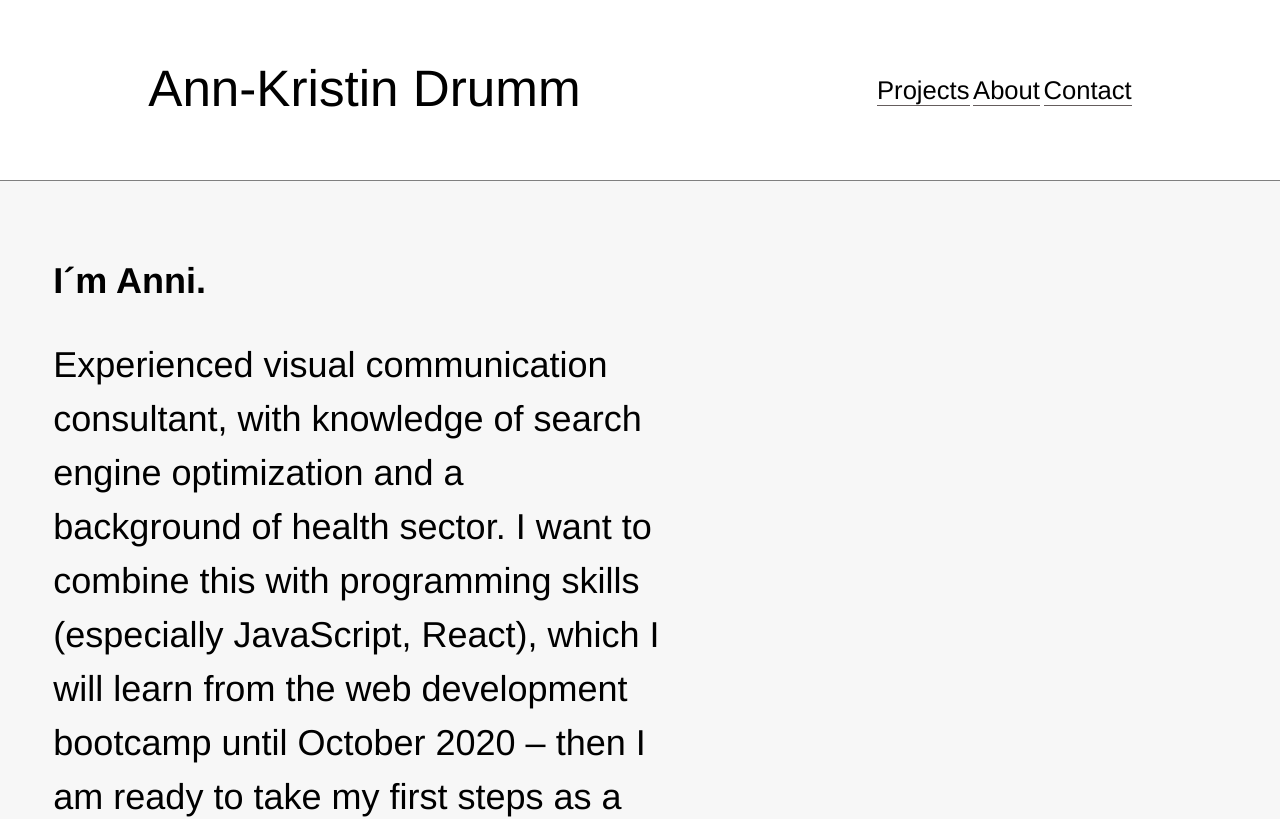
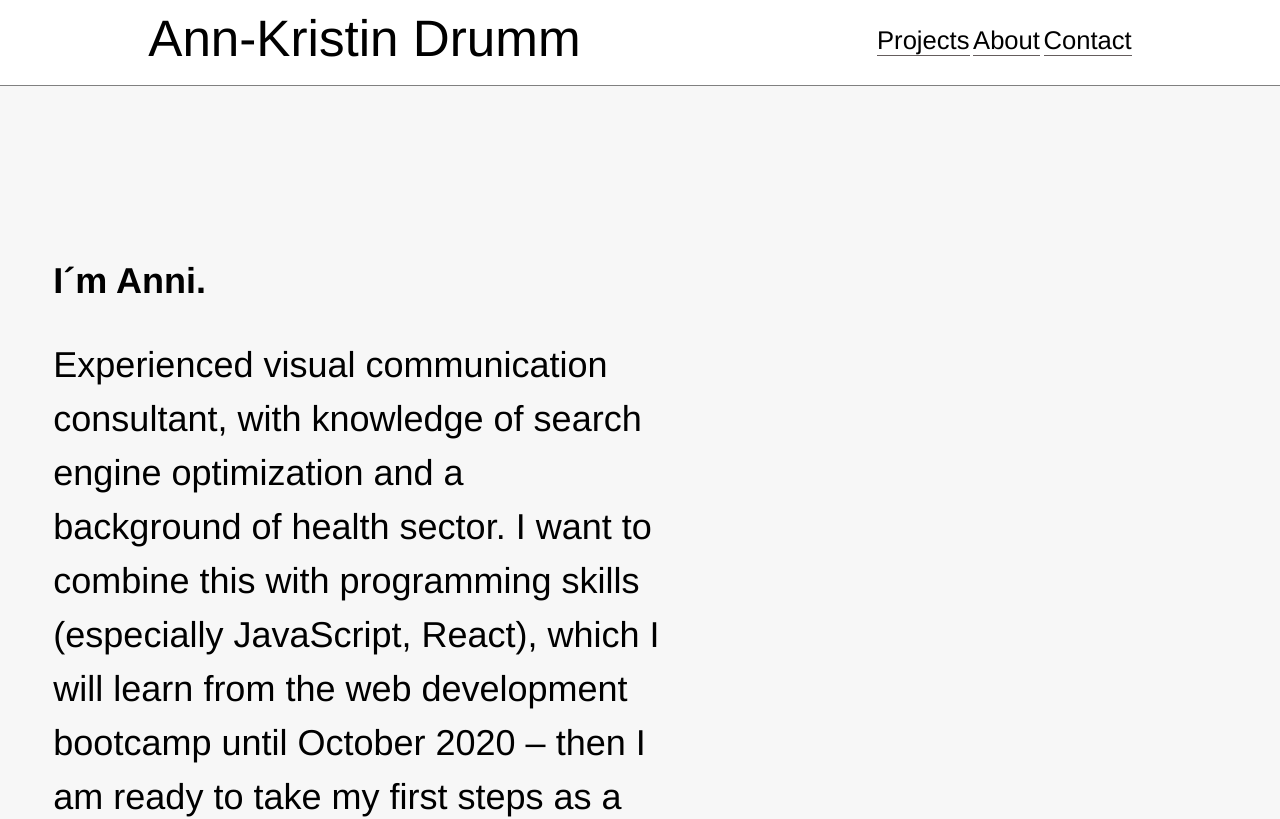
Before and after one commit to annidrumm/personal-website, a plain HTML site: page index.html in a window 1280 px wide. Shown: the top 819 px of the page. Drawn offline with Linux system fonts and the light colour scheme.

Commit message:
Updated nav bar

```diff
--- a/index.html
+++ b/index.html
@@ -13,6 +13,7 @@
                <a href="#contact">Contact</a>
             </nav>
         </header>
+        <main>
 <!-- Intro -->
 		<div id="wrapper">
 			<h2 id="greeting">I´m Anni.</h2>
@@ -155,6 +156,7 @@
                         </div>
                     </div>
                 </section>
+            </main>
 <!-- End contact -->
     <footer>
         <span><strong>Copyright</strong> Ann-Kristin Drumm</span>
--- a/styles.css
+++ b/styles.css
@@ -14,13 +14,18 @@ header {
     justify-content: space-around;
     border-bottom: 1px solid grey;
     position: fixed;
-    height: 67.6;
     top: 0;
     left: 0;
     right: 0;
-	background-color: white;
+    background-color: white;
+    padding: 10px 0 15px 0;
+    height: 60px;
 }
 
+main {
+	margin: 0px 0px 0px 0px;
+
+}
 
 body {
 	font-family: "SF UI Display", Helvetica, Arial, san-serif;
```
